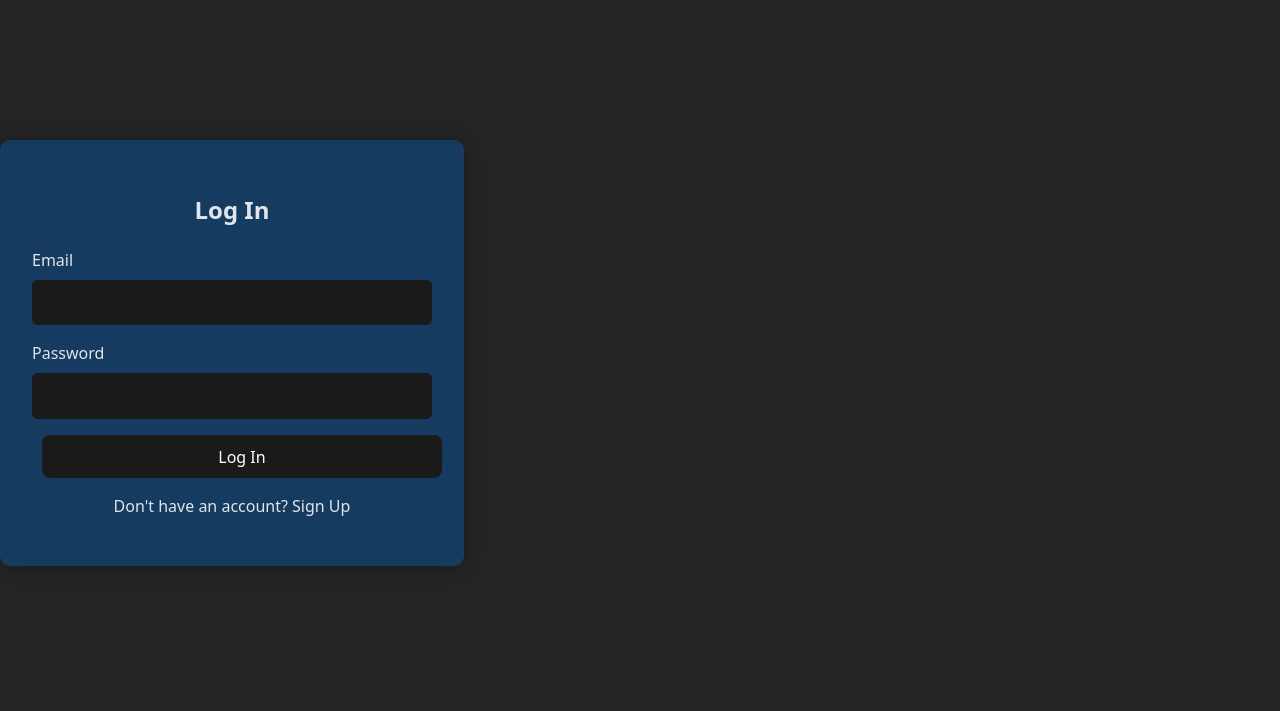
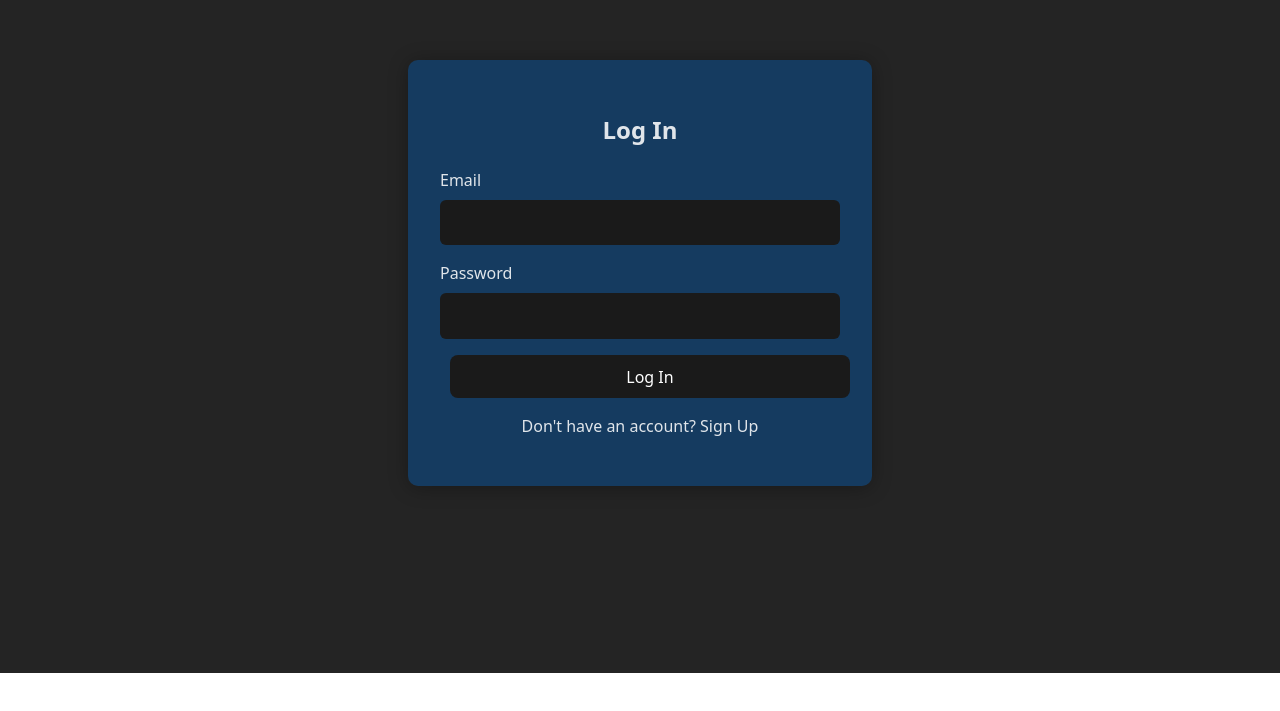
Before and after one commit to Shoaib1M/hackodishav1, a React (Vite) app in the folder Client/: page /login in a window 1280 px wide. Shown: the part 127-838 px from the top of the page. After the commit the page ends 800 px from the top, so only its background shows below. Built offline with nearby package versions, Linux system fonts and the light colour scheme.

Commit message:
fixed css for function pages

```diff
--- a/Client/pages/CheckCity/CheckCity.css
+++ b/Client/pages/CheckCity/CheckCity.css
@@ -1,16 +1,23 @@
 @import url('https://fonts.googleapis.com/css2?family=Fredoka:wght@300..700&family=Lilita+One&family=Nunito:ital,wght@0,200..1000;1,200..1000&display=swap');
 
 .check-city-page {
+  display: flex;
+  flex-direction: column;
   min-height: 100vh;
   width: 100%;
+  margin: 0;
+  box-sizing: border-box;
+  position: relative;
   padding: 80px 2rem 2rem;
-  background-color: #124170; /* Fallback color */
-  background-image: linear-gradient(rgba(18, 65, 112, 0.85), rgba(38, 102, 127, 0.85)), url('https://images.pexels.com/photos/459728/pexels-photo-459728.jpeg');
+  background-color: #124170;
+  background-image: linear-gradient(rgba(25, 52, 80, 0.85), rgba(25, 52, 80, 0.85)),
+    url('https://images.pexels.com/photos/459728/pexels-photo-459728.jpeg');
   background-size: cover;
   background-position: center;
-  background-attachment: fixed;
+  background-repeat: no-repeat;
   color: #FFFFFF;
   font-family: "Nunito", sans-serif;
+  overflow-x: hidden;
 }
 
 .page-title {
@@ -22,23 +29,31 @@
   text-shadow: 0 2px 4px rgba(0, 0, 0, 0.5);
 }
 
+/* Expanded but centered containers */
+.aqi-map,
+.aqi-legend,
+.controls-bar,
+.aqi-card,
+.chart-container {
+  width: 100%;
+  max-width: 1400px;   /* wide centered column */
+  margin: 1.5rem auto;
+}
+
+/* Map specific tweaks */
 .aqi-map {
-  height: 400px; /* Reduced height */
   width: 100%;
-  max-width: 1200px;
-  margin: 1.5rem auto;
+  height: 65vh;
   border-radius: 12px;
   border: 2px solid rgba(255, 255, 255, 0.2);
   box-shadow: 0 8px 32px rgba(0, 0, 0, 0.2);
 }
 
 .aqi-legend {
-  max-width: 1200px;
   background: rgba(255, 255, 255, 0.1);
   border-radius: 12px;
   backdrop-filter: blur(10px);
   padding: 1rem;
-  margin: 1.5rem auto; /* Add margin back */
 }
 
 .aqi-gradient-container {
@@ -66,6 +81,7 @@
   font-weight: 300;
 }
 
+/* Dropdown styles */
 .dropdowns {
   display: flex;
   justify-content: center;
@@ -110,9 +126,9 @@ select option {
   color: #FFFFFF;
 }
 
+/* Card and chart styling */
 .aqi-card,
 .chart-container {
-  margin: 1.5rem auto;
   background: rgba(255, 255, 255, 0.1);
   border-radius: 12px;
   padding: 1.5rem 2rem;
@@ -122,11 +138,7 @@ select option {
 }
 
 .aqi-card {
-  max-width: 550px; /* Make card smaller to fit its content better */
-}
-
-.chart-container {
-  max-width: 800px;
+  max-width: 600px; /* slightly bigger */
 }
 
 .aqi-card h2 {
@@ -177,7 +189,7 @@ select option {
   align-items: center;
 }
 
-.aqi-pointer::after { /* This is the triangle */
+.aqi-pointer::after {
   content: '';
   width: 0;
   height: 0;
@@ -200,6 +212,7 @@ select option {
 .level-very-unhealthy { background-color: #8f3f97; }
 .level-hazardous { background-color: #7e0023; }
 
+/* Chart container tweaks */
 .chart-container {
   display: flex;
   flex-direction: column;
@@ -213,8 +226,13 @@ select option {
 
 .controls-bar {
   display: flex;
-  justify-content: center; /* Center the dropdowns */
-  max-width: 1200px;
-  margin: 0 auto 1.5rem auto;
+  justify-content: center;
   flex-wrap: wrap;
 }
+
+/* Responsive max-width for ultra-wide screens */
+@media (min-width: 1800px) {
+  .aqi-legend, .controls-bar, .aqi-card, .chart-container {
+    max-width: 1400px;
+  }
+}
--- a/Client/pages/CheckCity/CheckCity.jsx
+++ b/Client/pages/CheckCity/CheckCity.jsx
@@ -46,6 +46,19 @@ function CheckCity() {
     }
   }, []);
 
+
+
+// Recalculate Leaflet size after layout and on window resize
+  useEffect(() => {
+    const resize = () => {
+      if (mapRef.current) mapRef.current.invalidateSize();
+    };
+    const t = setTimeout(resize, 0);
+    window.addEventListener("resize", resize);
+    return () => {
+      clearTimeout(t);
+      window.removeEventListener("resize", resize);
+    };  }, []);
   // Update pointer position when AQI data changes
   useEffect(() => {
     if (aqiData && aqiData.aqi) {
--- a/Client/pages/CheckFile/CheckFile.css
+++ b/Client/pages/CheckFile/CheckFile.css
@@ -1,32 +1,37 @@
-:root {
-	font-family: Inter, system-ui, Avenir, Helvetica, Arial, sans-serif;
-	line-height: 1.5;
-	font-weight: 400;
-	color-scheme: light dark;
-	color: rgba(255, 255, 255, 0.87);
-	background-color: #242424;
+/* Page wrapper styles aligned with CheckCity */
+.container {
+	min-height: 100vh;
+	width: 100%;
+	margin: 0;
+	padding: 80px 2rem 2rem;
+	text-align: center;
+	background-color: #124170; /* Fallback */
+	background-image: linear-gradient(rgba(25, 52, 80, 0.85), rgba(25, 52, 80, 0.85)),
+		url('https://images.pexels.com/photos/459728/pexels-photo-459728.jpeg');
+	background-size: cover;
+	background-position: center;
+	background-repeat: no-repeat;
+	color: #FFFFFF;
+	font-family: "Nunito", sans-serif;
 }
 
-body {
-	margin: 0;
-	display: flex;
-	place-items: center;
-	min-width: 320px;
-	min-height: 100vh;
-}
-
-.container {
-	max-width: 800px;
-	margin: 0 auto;
-	padding: 2rem;
-	text-align: center;
+/* Center main blocks to a wide readable column */
+.container > .header,
+.container > .card,
+.container > .results,
+.container > .error {
+	max-width: 1200px;
+	margin: 0 auto 1.5rem auto;
 }
 
 .card {
-	background-color: #1a1a1a;
-	padding: 2em;
-	border-radius: 8px;
+	background: rgba(255, 255, 255, 0.1);
+	padding: 1.5rem 2rem;
+	border-radius: 12px;
 	margin-top: 2rem;
+	backdrop-filter: blur(10px);
+	border: 1px solid rgba(255, 255, 255, 0.2);
+	box-shadow: 0 8px 32px rgba(0, 0, 0, 0.2);
 }
 
 .input-section {
@@ -35,23 +40,26 @@ body {
 
 button {
 	border-radius: 8px;
-	border: 1px solid transparent;
+	border: 2px solid #67C090;
 	padding: 0.6em 1.2em;
-	font-size: 1em;
-	font-weight: 500;
-	font-family: inherit;
-	background-color: #333;
+	font-size: 1.05rem;
+	font-weight: 600;
+	font-family: "Lilita One", sans-serif;
+	background: transparent;
+	color: #FFFFFF;
 	cursor: pointer;
-	transition: border-color 0.25s;
+	transition: all 0.3s ease;
 	margin-left: 10px;
 }
 
 button:hover {
-	border-color: #646cff;
+	background: #67C090;
+	color: #124170;
 }
 
 .stop-button {
 	background-color: #ff4136;
+	border-color: #ff4136;
 }
 
 .results {
@@ -90,3 +98,25 @@ button:hover {
 	color: #ff4136;
 	border: 1px solid #ff4136;
 }
+
+/* Header typography to match */
+.header h1 {
+	font-family: "Fredoka", sans-serif;
+	font-size: 2.6rem;
+	font-weight: 700;
+	margin: 0 0 0.3rem 0;
+}
+
+.header p {
+	margin: 0 0 1rem 0;
+	opacity: 0.9;
+}
+
+/* Inputs */
+.input-section input[type="file"] {
+	border: 2px dashed rgba(255,255,255,0.35);
+	border-radius: 8px;
+	padding: 0.6rem;
+	color: #fff;
+	background: rgba(255,255,255,0.06);
+}
--- a/Client/pages/CheckFile/CheckFile.jsx
+++ b/Client/pages/CheckFile/CheckFile.jsx
@@ -1,5 +1,6 @@
 import React, { useState, useRef } from "react";
 import { analyzeAudio } from "../../src/api";   // 👈 import from api.js in Client/src
+import Navbar from "../../components/NavBar/Navbar.jsx";
 import "./CheckFile.css";                  // 👈 adjust path if needed
 
 const CheckFile = () => {
@@ -58,9 +59,11 @@ const CheckFile = () => {
 	};
 
 	return (
+		<>
+			<Navbar />
 			<div className="container">
 				<header className="header">
-				<h1>NoiseLens AI</h1>
+					<h1>Audio Analyzer</h1>
 					<p>Analyze sound from your environment</p>
 				</header>
 
@@ -71,17 +74,6 @@ const CheckFile = () => {
 						<button onClick={() => handleSubmit(file)} disabled={!file || analyzing}>
 							Analyze File
 						</button>
-				</div>
-				<div className="input-section">
-					{!recording ? (
-						<button onClick={startRecording} disabled={analyzing}>
-							Start Recording
-						</button>
-					) : (
-						<button onClick={stopRecording} className="stop-button">
-							Stop Recording
-						</button>
-					)}
 					</div>
 				</div>
 
@@ -124,6 +116,7 @@ const CheckFile = () => {
 					</div>
 				)}
 			</div>
+		</>
 	);
 };
 
--- /dev/null
+++ b/Client/src/App.css
@@ -0,0 +1,19 @@
+.root,
+html, body, #root {
+  width: 100%;
+  max-width: none;
+  margin: 0;
+  padding: 0;
+  overflow-x: hidden;
+}
+.app-container {
+  display: flex;
+  flex-direction: column;
+  min-height: 100vh;
+  width: 100%;
+}
+
+.main-content {
+  flex-grow: 1;
+  width: 100%;
+}
--- a/Client/src/App.jsx
+++ b/Client/src/App.jsx
@@ -6,12 +6,15 @@ import CheckFile from "../pages/CheckFile/CheckFile.jsx";
 import Navbar from "../components/NavBar/Navbar.jsx";
 import CheckNoisePollution from "../pages/CheckNoisePollution/CheckNoisePollution.jsx";
 import LoginPage from "../pages/Login/LoginPage.jsx";
-import { AuthProvider } from "./AuthContext.jsx";
+import { AuthProvider } from './AuthContext.jsx';
+import './App.css';
 
 function App() {
   return (
     <AuthProvider>
       <Router>
+        <div className="app-container">
+          <div className="main-content">
             <Routes>
               <Route path="/" element={<Home />} />
               <Route path="/login" element={<LoginPage />} />
@@ -19,6 +22,8 @@ function App() {
               <Route path="/checkfile" element={<CheckFile />} />
               <Route path="/checknoisepollution" element={<CheckNoisePollution />} />
             </Routes>
+          </div>
+        </div>
       </Router>
     </AuthProvider>
   );
```
Lines whose indentation alone changed are shown as unchanged.
